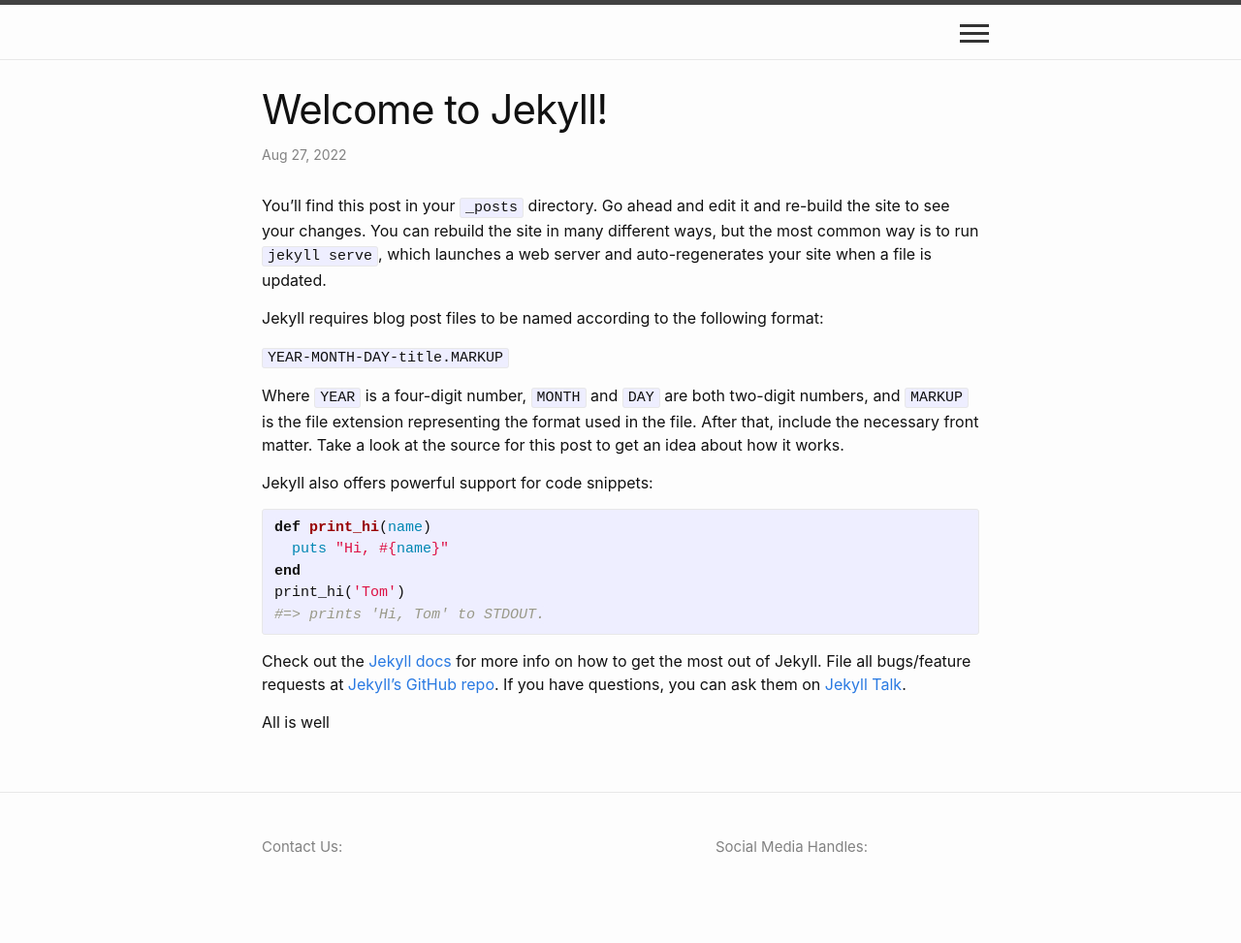
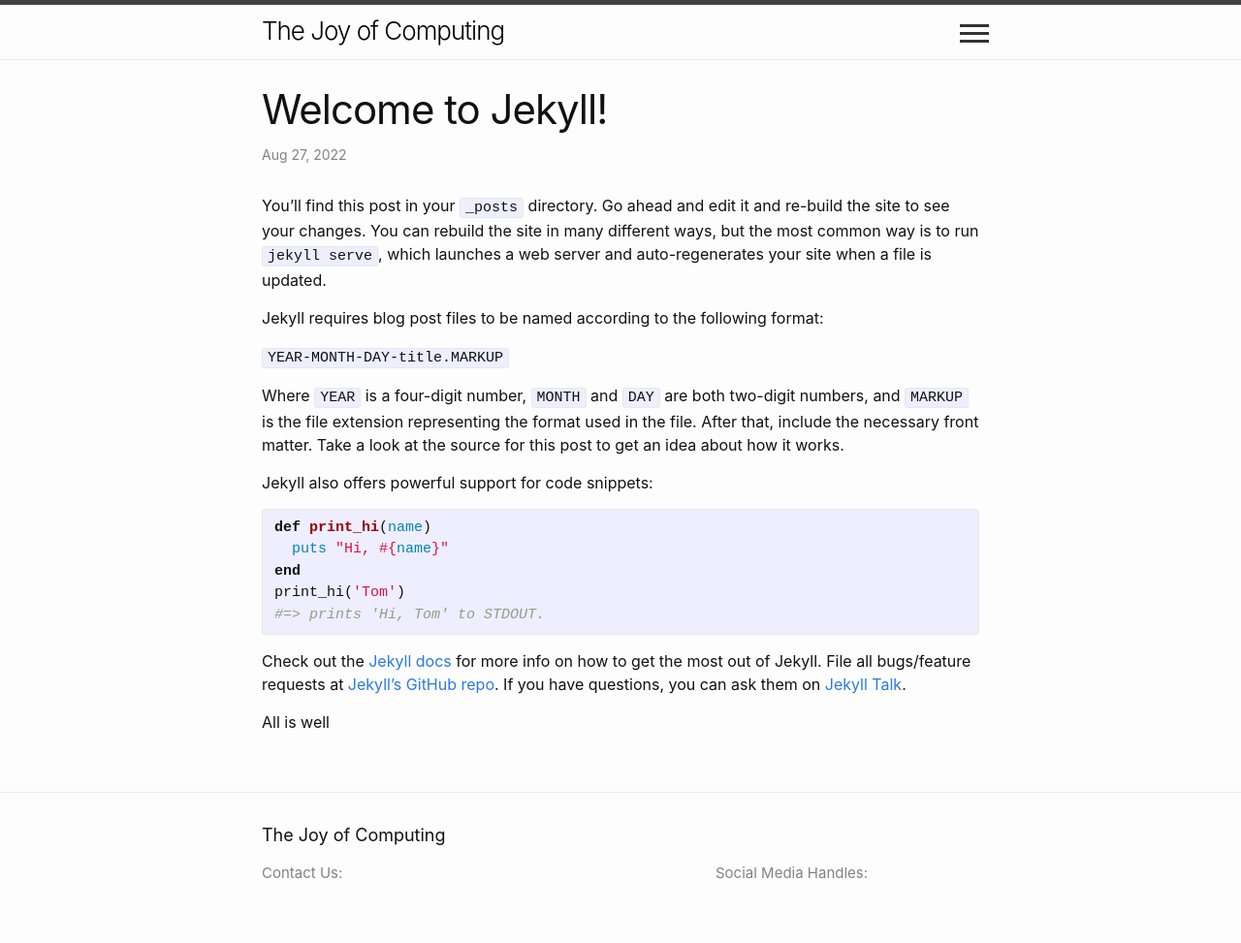
Before and after one commit to sudarshansudarshan/swagatam1, a Jekyll site: the page built from _posts/2022-08-28-welcome-to-jekyll.markdown, in a window 1280 px wide. Shown: the whole page at 97% size. Built offline with Jekyll 4.4.1, drawn with Linux system fonts in a browser that asks for light colours; before the commit the page ends 946 px from its top, so only the background shows below that; some of the changed lines change nothing that is shown.

Commit message:
Update _config.yml

```diff
--- a/_config.yml
+++ b/_config.yml
@@ -46,7 +46,7 @@
 
 
 markdown: kramdown
-# title: The Joy of Computing
+title: The Joy of Computing
 # email1: aivs@iitrpr.ac.in
 # email2: ai.school@ihub-awadh.in
 # phone1: "+919205250447"
```
